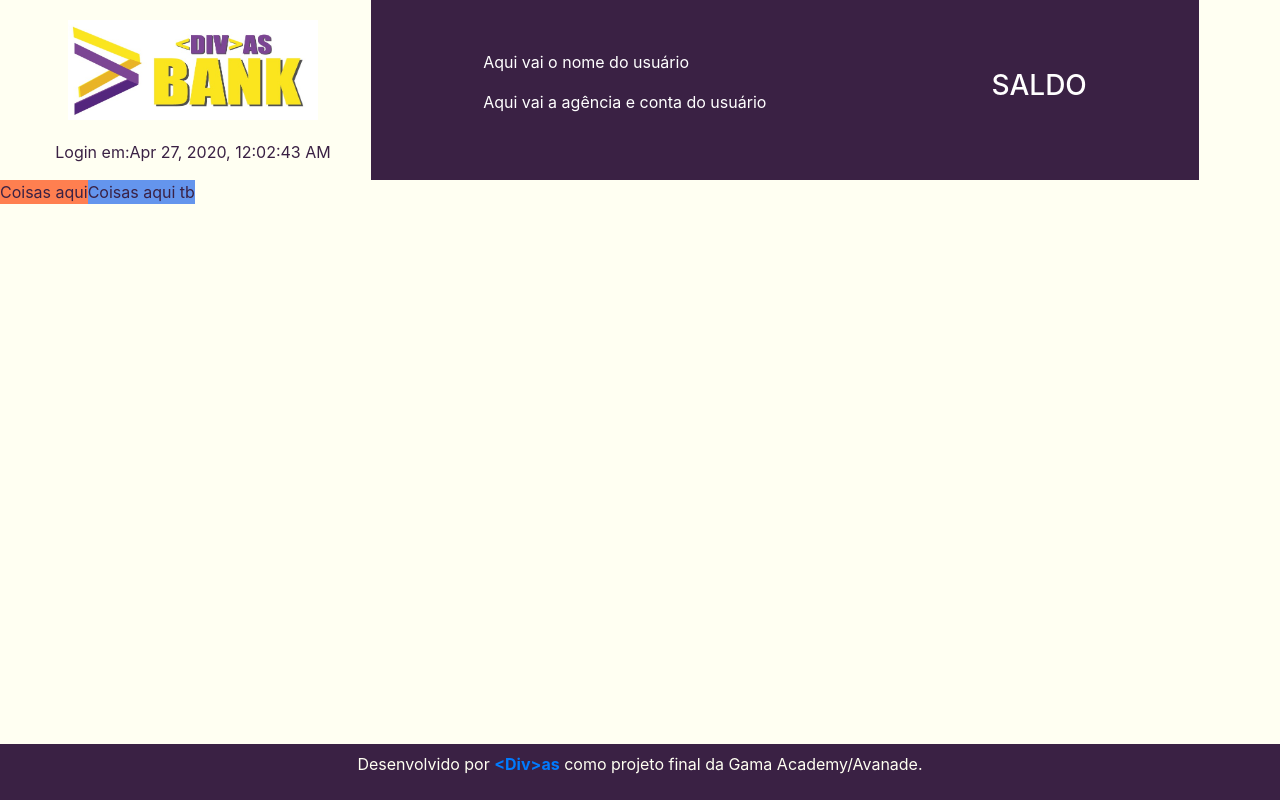
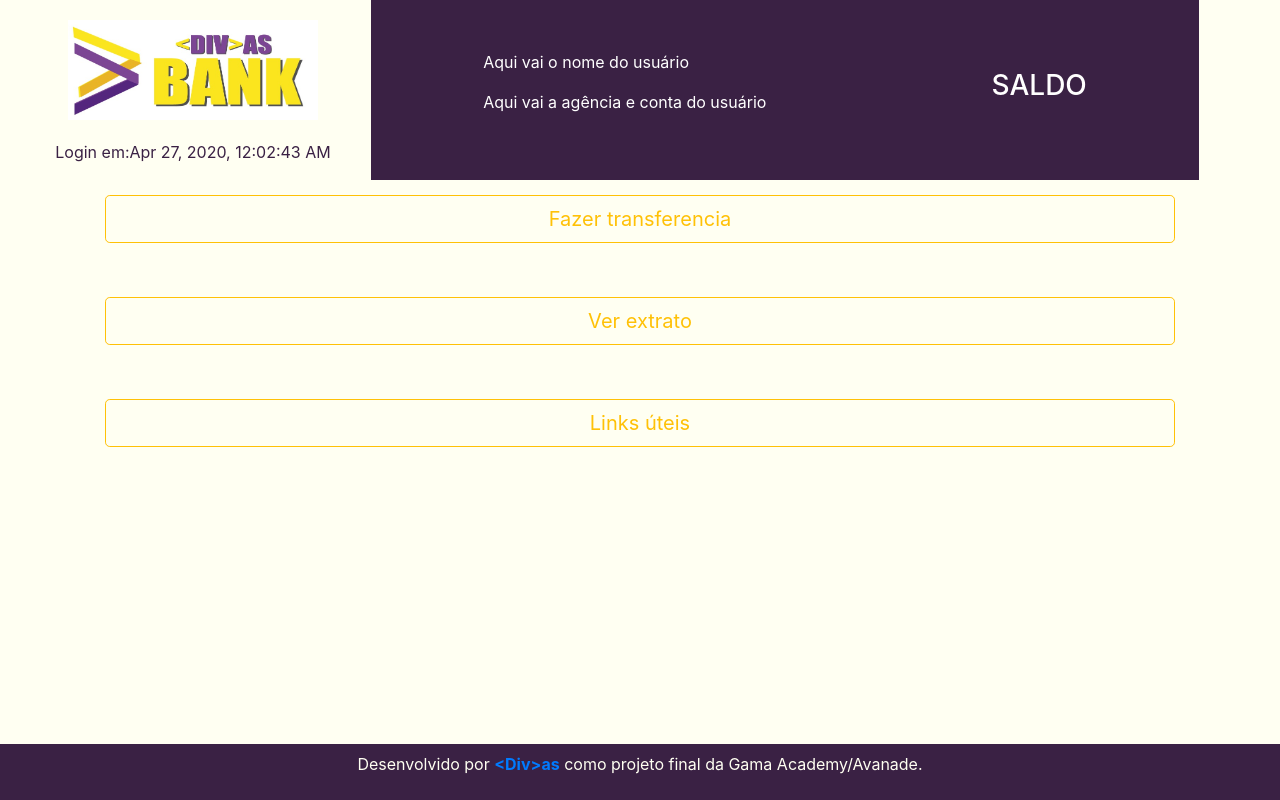
Before and after one commit to vhcaldas/internet-banking-app, an Angular app: page /home in a window 1280 px wide. Built offline with nearby package versions, Linux system fonts and the light colour scheme.

Commit message:
feature/home atualizada

```diff
--- a/src/app/home/home.component.css
+++ b/src/app/home/home.component.css
@@ -3,13 +3,16 @@
 }
 
 .menu-esquerdo{
-    background-color: coral;
 
+    width: 100%;
+    text-align: center;
+    padding: 15px 20px 30px;
+    border-radius: 10px;
+    font-size: 18px;
 
 }
 
 .menu-direito{
     background-color: cornflowerblue;
 
-
 }
--- a/src/app/home/home.component.html
+++ b/src/app/home/home.component.html
@@ -1,8 +1,16 @@
 <app-header></app-header>
 
-<main class="d-flex">
-    <div class="menu-esquerdo">Coisas aqui</div>
-    <div class="menu-direito">Coisas aqui tb</div>
-</main>
+<main class="container d-flex center;">
+    <div class="menu-esquerdo">
+        <a routerLink="/transferencia" routerLinkActive="ativado">
+        <button type="button" class="btn btn-outline-warning btn-lg btn-block">Fazer transferencia</button></a><br>
+
+        <a routerLink="/extrato" routerLinkActive="ativado">
+        <br><button type="button" class="btn btn-outline-warning btn-lg btn-block">Ver extrato</button></a><br>
+
+        <a routerLink="/links" routerLinkActive="ativado">
+        <br><button type="button" class="btn btn-outline-warning btn-lg btn-block">Links úteis</button></a>
+    </div>
+    </main>
 
 <app-footer></app-footer>
```
